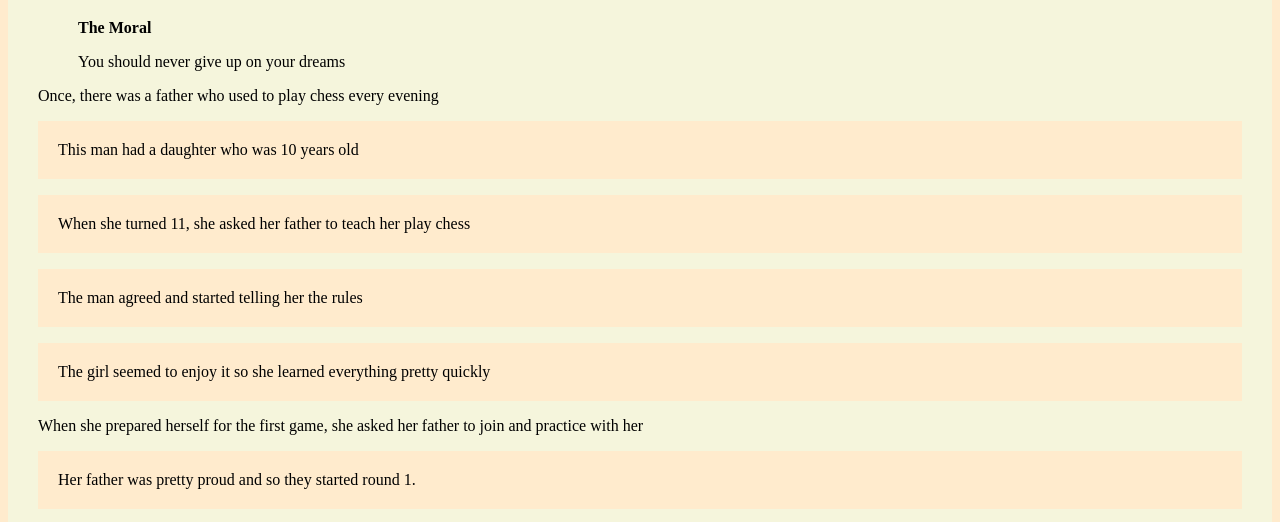
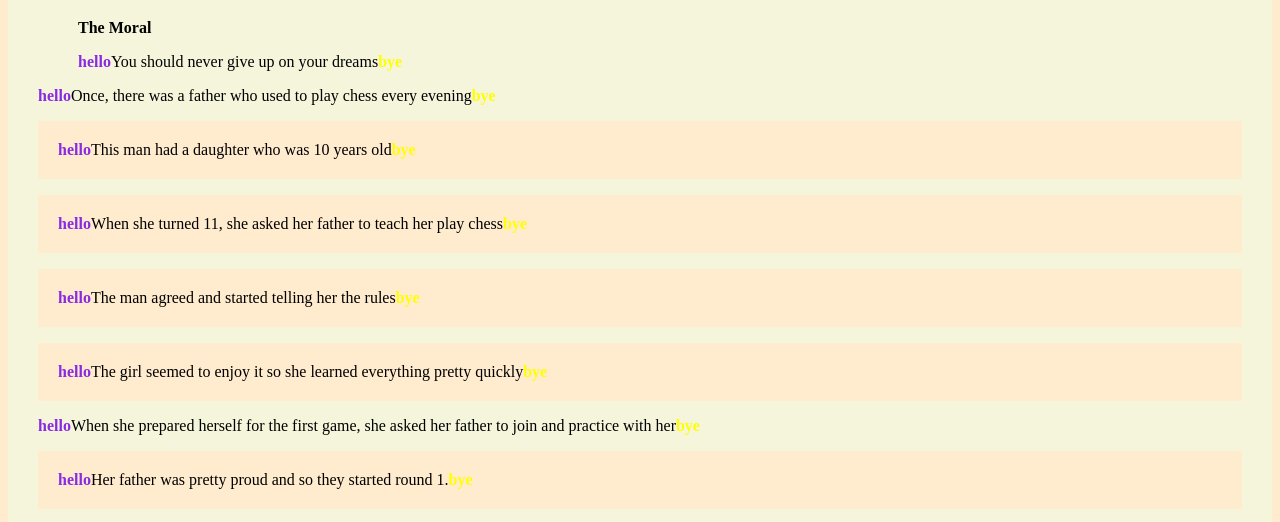
Before and after one commit to madalinacojocar/cj, a plain HTML site: page advancedHTMLandCSS.html in a window 1280 px wide. Shown: the part 217-739 px from the top of the page. Drawn offline with Linux system fonts and the light colour scheme.

Commit message:
Update style.css

```diff
--- a/style.css
+++ b/style.css
@@ -14,6 +14,7 @@ h1 {
     background-color: aquamarine;
     color:antiquewhite
 }
+
 div.nav-bar {
     background-color: antiquewhite;
     padding: 30px;
@@ -39,3 +40,28 @@ p + p {
     background-color: blanchedalmond;
     padding: 20px;
 }
+
+
+
+
+p:hover {
+    color:aqua;
+    font-weight: bold;
+}
+
+p::before {
+    content:'hello';
+    color:blueviolet;
+    font-weight: bold;
+}
+
+p::after {
+    content: 'bye';
+    color:yellow;
+    font-weight: bold;
+}
+
+p::selection {
+    background-color: bisque;
+    color:black;
+}
```
